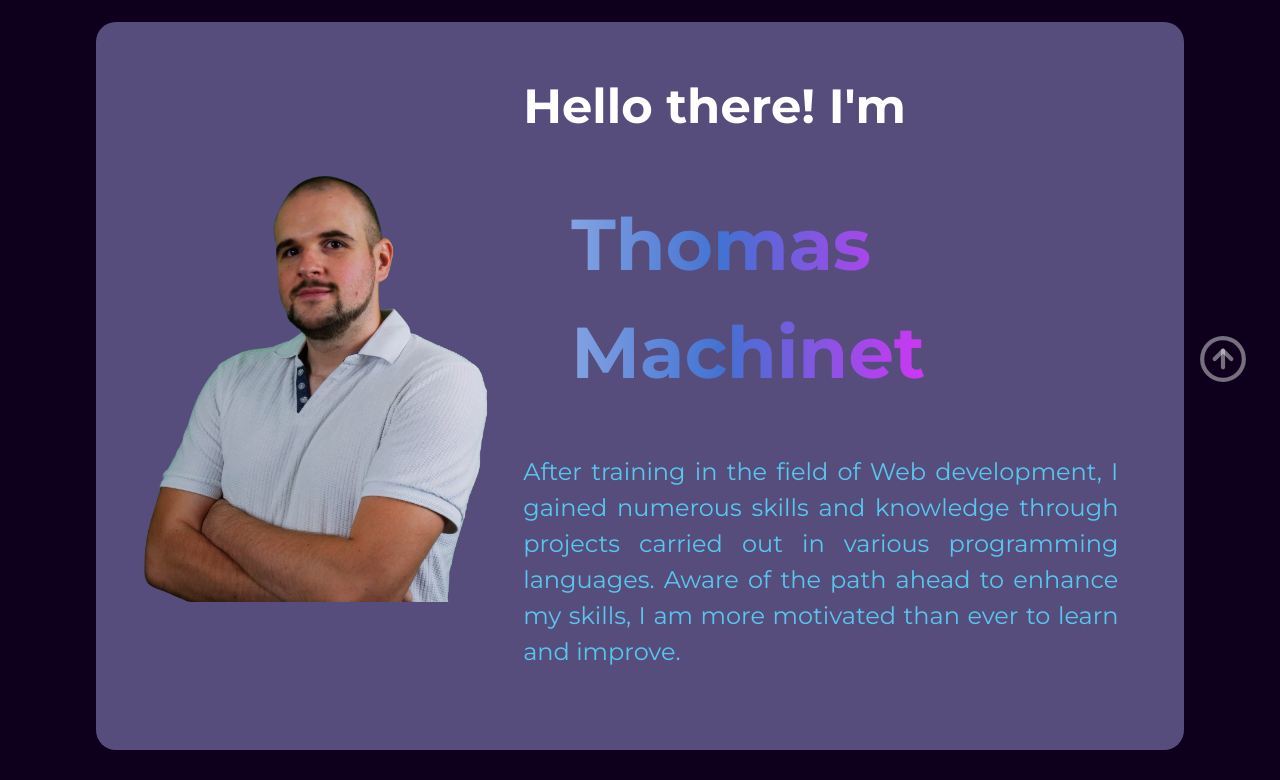
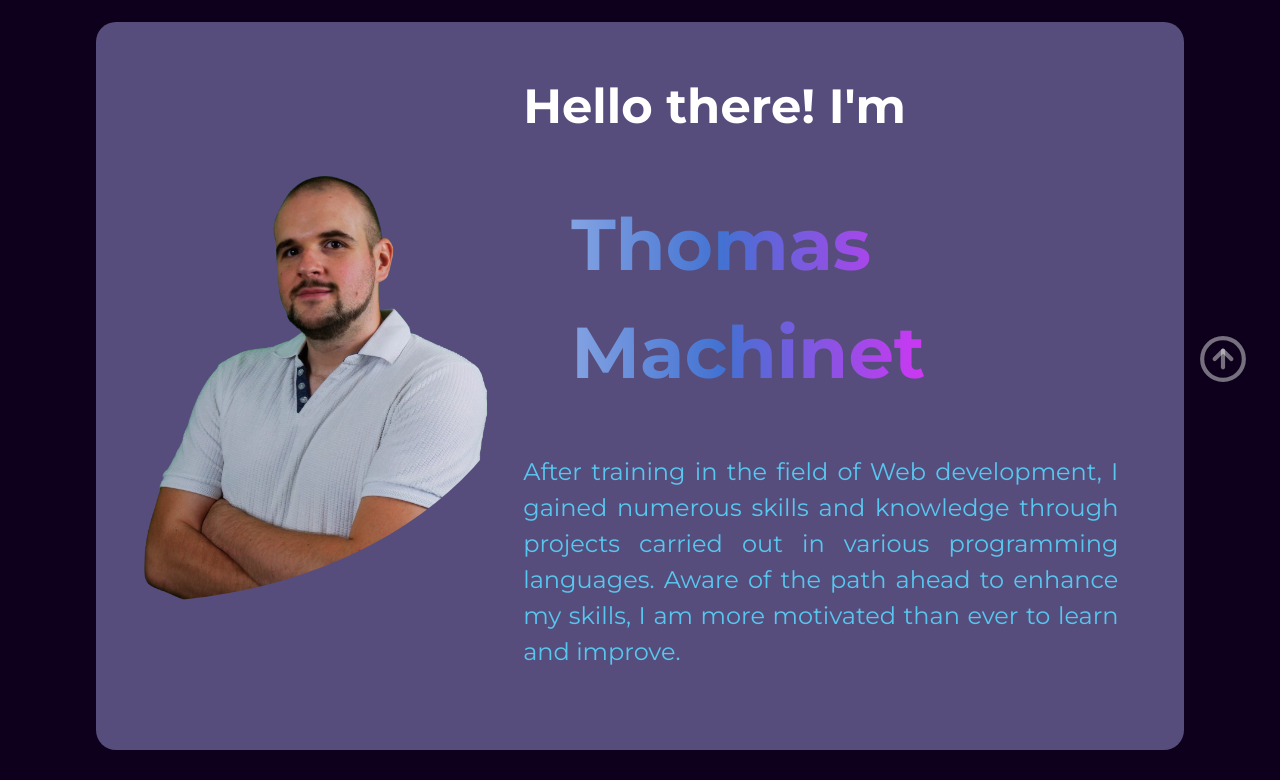
Before and after one commit to Thomas-Machinet/Portfolio, a React (Vite) app: page / in a window 1280 px wide. Shown: the part 384-1164 px from the top of the page. Built offline with nearby package versions, Linux system fonts and the light colour scheme; no server answers.

Commit message:
Rework image-desktop

```diff
--- a/src/components/Portrait/Portrait.scss
+++ b/src/components/Portrait/Portrait.scss
@@ -120,6 +120,7 @@
             &-desktop {
                 display: block;
                 width: 35%;
+                clip-path: ellipse(120% 70% at -5% 30%);
             }
         }
 
```
